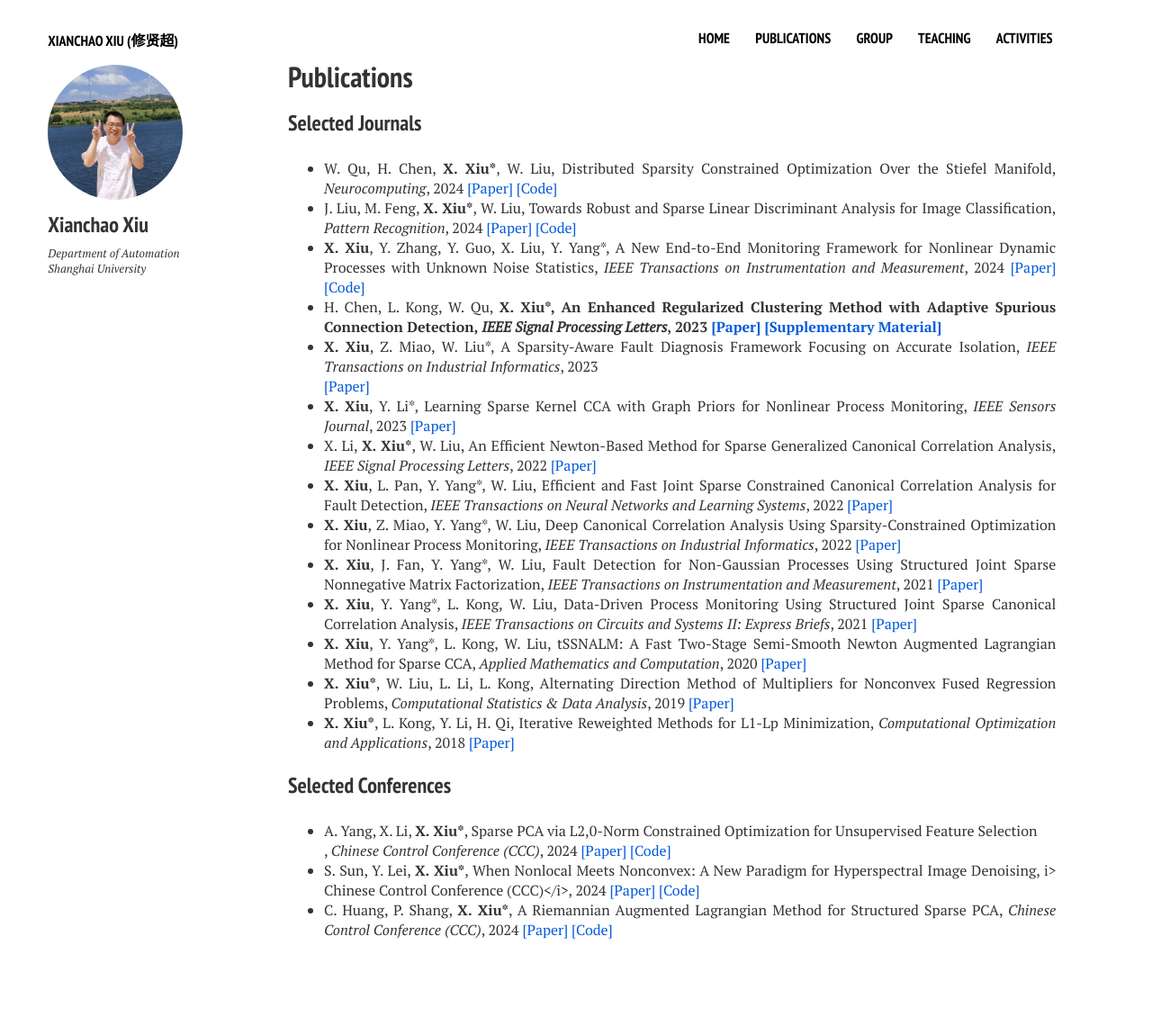
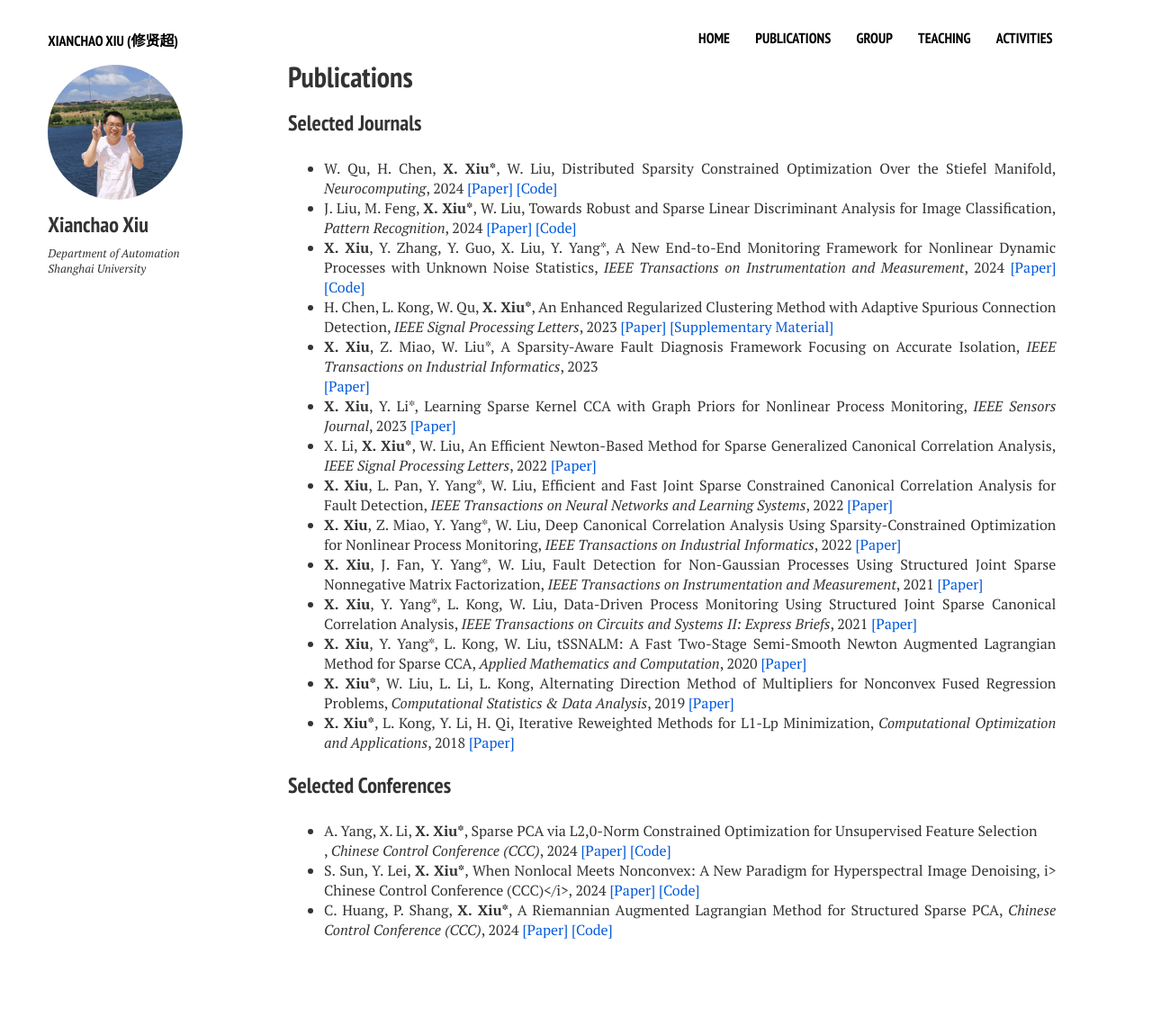
Before and after one commit to xianchaoxiu/xianchaoxiu.github.io, a Jekyll site: the page built from publications/index.md, in a window 1280 px wide. Shown: the whole page at 90% size. Built offline with Jekyll 4.4.1, drawn with Linux system fonts in a browser that asks for light colours; nearby versions of some CDN libraries.

Commit message:
Update index.md

```diff
--- a/publications/index.md
+++ b/publications/index.md
@@ -14,7 +14,7 @@ share: false
 * W. Qu, H. Chen, <b>X. Xiu*</b>, W. Liu, Distributed Sparsity Constrained Optimization Over the Stiefel Manifold, <i>Neurocomputing</i>, 2024 <a href="https://www.sciencedirect.com/science/article/pii/S0925231224010385" class="textlink" target="_blank">[Paper]</a> <a href="https://github.com/wtqu/DREAM" class="textlink" target="_blank">[Code]</a>
 * J. Liu, M. Feng, <b>X. Xiu*</b>, W. Liu, Towards Robust and Sparse Linear Discriminant Analysis for Image Classification, <i> Pattern Recognition</i>, 2024 <a href="https://www.sciencedirect.com/science/article/pii/S0031320324002632" class="textlink" target="_blank">[Paper]</a> <a href="https://github.com/EMXlight/RSLDAplus" class="textlink" target="_blank">[Code]
 * <b>X. Xiu</b>, Y. Zhang, Y. Guo, X. Liu, Y. Yang*, A New End-to-End Monitoring Framework for Nonlinear Dynamic Processes with Unknown Noise Statistics, <i>IEEE Transactions on Instrumentation and Measurement</i>, 2024 <a href="https://ieeexplore.ieee.org/document/10464356" class="textlink" target="_blank">[Paper]</a> <a href="https://github.com/xianchaoxiu/2024-TIM-DRNN" class="textlink" target="_blank">[Code]</a>
-* H. Chen, L. Kong, W. Qu, <b>X. Xiu*, An Enhanced Regularized Clustering Method with Adaptive Spurious Connection Detection, <i>IEEE Signal Processing Letters</i>, 2023 <a href="https://ieeexplore.ieee.org/document/10252040" class="textlink" target="_blank">[Paper]</a> <a href="https://www.researchgate.net/publication/374157647" class="textlink" target="_blank">[Supplementary Material]</a>
+* H. Chen, L. Kong, W. Qu, <b>X. Xiu*</b>, An Enhanced Regularized Clustering Method with Adaptive Spurious Connection Detection, <i>IEEE Signal Processing Letters</i>, 2023 <a href="https://ieeexplore.ieee.org/document/10252040" class="textlink" target="_blank">[Paper]</a> <a href="https://www.researchgate.net/publication/374157647" class="textlink" target="_blank">[Supplementary Material]</a>
 * <b>X. Xiu</b>, Z. Miao, W. Liu*, A Sparsity-Aware Fault Diagnosis Framework Focusing on Accurate Isolation, <i>IEEE Transactions on Industrial Informatics</i>, 2023 <br> <a href="https://ieeexplore.ieee.org/abstract/document/10091146" class="textlink" target="_blank">[Paper]</a>
 * <b>X. Xiu</b>, Y. Li*, Learning Sparse Kernel CCA with Graph Priors for Nonlinear Process Monitoring, <i>IEEE Sensors Journal</i>, 2023 <a href="https://ieeexplore.ieee.org/document/10050438" class="textlink" target="_blank">[Paper]</a>
 * X. Li, <b>X. Xiu*</b>, W. Liu, An Efficient Newton-Based Method for Sparse Generalized Canonical Correlation Analysis, <i>IEEE Signal Processing Letters</i>, 2022 <a href="https://ieeexplore.ieee.org/document/9619966" class="textlink" target="_blank">[Paper]</a>
```
